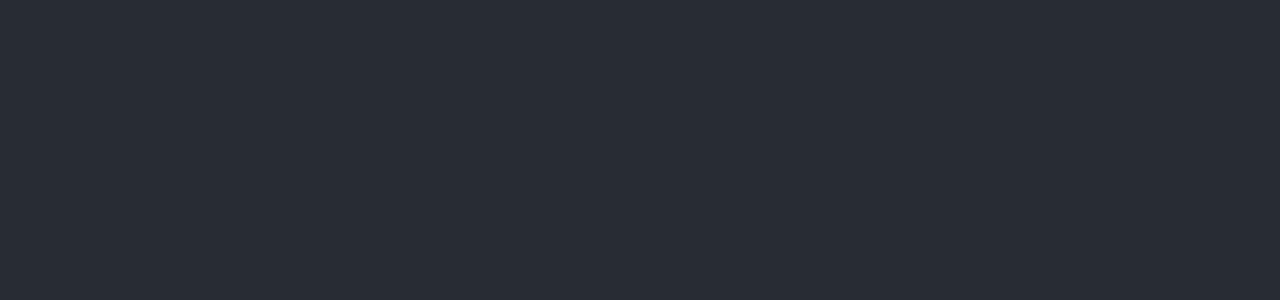
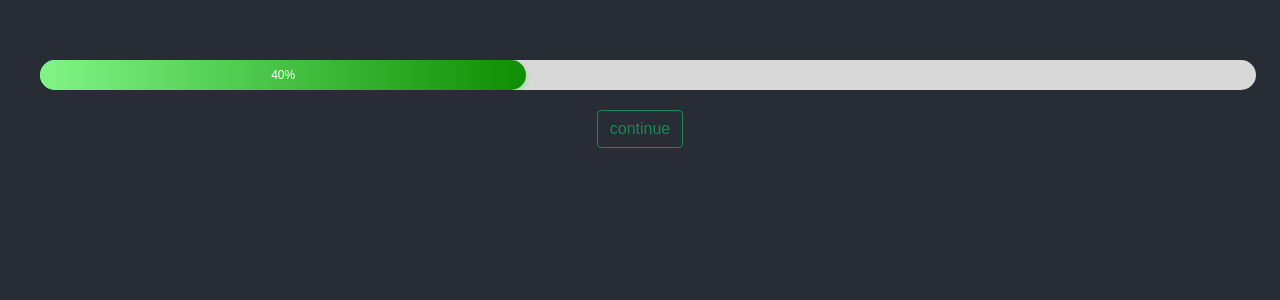
Before and after one commit to mayankp89/OpenWifi, a React (Create React App) app: page /upload/heatmap in a window 1280 px wide. Before the commit this address had no page. Shown: the top 300 px of the page. Built offline with nearby package versions, Linux system fonts and the light colour scheme.

Commit message:
Progress bar added

```diff
--- a/src/App.jsx
+++ b/src/App.jsx
@@ -6,6 +6,7 @@ import Selectplan from "./Selectplan";
 import Payment from  "./Payment";
 import { store } from './state/store';
 import { useSelector } from 'react-redux/es/exports';
+import Heatmap from "./Heatmap";
 const App = () => {
   const amount = useSelector(state=>state.amount)
   return(
@@ -14,8 +15,9 @@ const App = () => {
     <Routes>
       <Route path = "/" element = {<Selectplan/>}/>
       <Route path = '/upload' element = {<Upload/>} exact />
-      <Route path = '/upload/select_support_plan' element = {<Select_support_plan/>} exact />
-      <Route path = '/upload/select_support_plan/payment' element = {<Payment/>} exact />
+      <Route path = '/upload/heatmap' element = {<Heatmap/>} exact />
+      <Route path = '/upload/heatmap/select_support_plan' element = {<Select_support_plan/>} exact />
+      <Route path = '/upload/heatmap/select_support_plan/payment' element = {<Payment/>} exact />
     </Routes>
     </>
   );
--- /dev/null
+++ b/src/Heatmap.jsx
@@ -0,0 +1,14 @@
+import React from 'react';
+import "../node_modules/bootstrap/dist/css/bootstrap.min.css";
+import { Link } from "react-router-dom";
+import Progress from "./Progress";
+const Heatmap=()=>{
+    return(
+        <>
+           <Progress done="40"/>
+          <Link to="/upload/heatmap/select_support_plan"><button type="button" class="btn btn-outline-success" >continue</button></Link>
+        </>
+    )
+}
+
+export default Heatmap;
--- a/src/Payment.jsx
+++ b/src/Payment.jsx
@@ -1,10 +1,13 @@
 import React from 'react';
 import "./pay_button.css"
 import { useSelector } from 'react-redux/es/exports';
+import Progress from "./Progress";
+
 function Plans() {
     const amount = useSelector(state=>state.amount)
     return(
        <>
+         <Progress done="80"/>
        <button className='button'> Pay : {amount}</button>
        </>
 
--- /dev/null
+++ b/src/Progress.css
@@ -0,0 +1,29 @@
+@import url('https://fonts.googleapis.com/css?family=Montserrat&display=swap');
+
+* {
+	box-sizing: border-box;
+}
+
+
+.progress {
+	background-color: #d8d8d8;
+	border-radius: 20px;
+	position: relative;
+	margin: 20px 0;
+	height: 30px;
+	width: 95vw;
+}
+
+.progress-done {
+	background: linear-gradient(to left, #0e8e02, #80f586);
+	box-shadow: 0 3px 3px -5px #8af270, 0 2px 5px #77f270;
+	border-radius: 20px;
+	color: #fff;
+	display: flex;
+	align-items: center;
+	justify-content: center;
+	height: 100%;
+	width: 0;
+	opacity: 0;
+	transition: 1s ease 0.3s;
+}
--- /dev/null
+++ b/src/Progress.jsx
@@ -0,0 +1,25 @@
+import React from "react";
+import {useState} from "react";
+import "./Progress.css";
+const Progress = ({done}) => {
+	const [style, setStyle] = useState({});
+
+	setTimeout(() => {
+		const newStyle = {
+			opacity: 1,
+			width: `${done}%`
+		}
+
+		setStyle(newStyle);
+	}, 200);
+
+	return (
+		<div className="progress">
+			<div className="progress-done" style={style}>
+				{done}%
+			</div>
+		</div>
+	)
+}
+
+export default Progress;
--- a/src/Select_support_plan.jsx
+++ b/src/Select_support_plan.jsx
@@ -5,15 +5,18 @@ import Planbox from "./Planbox";
 import Payment from "./Payment";
 import {useDispatch} from 'react-redux';
 import { actionCreators } from './state/index';
+import Progress from "./Progress";
+
 function Select_support_plan() {
     const dispatch = useDispatch();
     return (
         <div>
+            <Progress done="60"/>
             <h1>Select support plan</h1>
             <div className="selectPlan">
-                <Link className="Remove_txt_deco" to="/upload/select_support_plan/payment"> <Planbox Plan="Community" Price="Included" Feature_1="Online Forums" Feature_2="3 Business day's response" /> </Link>
-                <Link className="Remove_txt_deco"  onClick={()=>{dispatch(actionCreators.depositMoney(500))}} to="/upload/select_support_plan/payment"><Planbox Plan="Professional" Price="+ $500 / Year" Feature_1="Community" Feature_2="8*5 support" /> </Link>
-                <Link className="Remove_txt_deco"  onClick={()=>{dispatch(actionCreators.depositMoney(2000))}}to="/upload/select_support_plan/payment"><Planbox Plan="Enterprise" Price="+$2,000 / Year" Feature_1="24*7 support" Feature_2="On-site visits" /> </Link>
+                <Link className="Remove_txt_deco" to="/upload/heatmap/select_support_plan/payment"> <Planbox Plan="Community" Price="Included" Feature_1="Online Forums" Feature_2="3 Business day's response" /> </Link>
+                <Link className="Remove_txt_deco"  onClick={()=>{dispatch(actionCreators.depositMoney(500))}} to="/upload/heatmap/select_support_plan/payment"><Planbox Plan="Professional" Price="+ $500 / Year" Feature_1="Community" Feature_2="8*5 support" /> </Link>
+                <Link className="Remove_txt_deco"  onClick={()=>{dispatch(actionCreators.depositMoney(2000))}}to="/upload/heatmap/select_support_plan/payment"><Planbox Plan="Enterprise" Price="+$2,000 / Year" Feature_1="24*7 support" Feature_2="On-site visits" /> </Link>
             </div>
 
         </div>
--- a/src/Selectplan.jsx
+++ b/src/Selectplan.jsx
@@ -4,11 +4,13 @@ import "./Plans.css"
 import Planbox from "./Planbox";
 import {useDispatch} from 'react-redux';
 import { actionCreators } from './state/index';
+import Progress from "./Progress";
 function Selectplan() {
     const dispatch = useDispatch();
     return (
         <div>
               {/* <h1>{amount}</h1> */}
+              <Progress done="0"/>
             <h1>Select a Plan</h1>
             <div className="selectPlan">
                 <Link className="Remove_txt_deco" to="/upload" onClick={()=>{dispatch(actionCreators.depositMoney(1000))}}> <Planbox Plan="Pro Wireless" Price="$1,000 / Year" Feature_1 = "Latest Radio Technology" Feature_2 = "Advance Features"/> </Link>
--- a/src/Upload.jsx
+++ b/src/Upload.jsx
@@ -5,15 +5,18 @@ import { storage } from "./firebase";
 import { v4 } from "uuid";
 import "./Upload.css";
 import { Link } from "react-router-dom";
+import { actionCreators } from './state/index';
+import {useDispatch} from 'react-redux';
 
 function Upload() {
+  const dispatch = useDispatch();
   const [imageUpload, setImageUpload] = useState(null);
   const [imageUrls, setImageUrls] = useState();
   const [length,setLength]=useState(null);
   const [width,setWidth]=useState(null);
   const [area,setArea]=useState(null);
   const [cntfloor,setCntFloor]=useState(null);
-
+  let No_of_device = 4
   const uploadFile = () => {
     if (imageUpload == null) return;
     const imageRef = ref(storage, `images/${imageUpload.name + v4()}`);
@@ -84,7 +87,7 @@ function Upload() {
         <img src={imageUrls} />
       </div>
       <br/>
-      <Link  to = "/upload/select_support_plan"> <h1 className="Next_color"> <button type="button" class="btn btn-outline-success" >Next</button> </h1> </Link>
+      <Link to = "/upload/heatmap"> <h1 className="Next_color"> <button type="button" class="btn btn-outline-success" >Next</button> </h1> </Link>
     </div>
   );
 }
```
